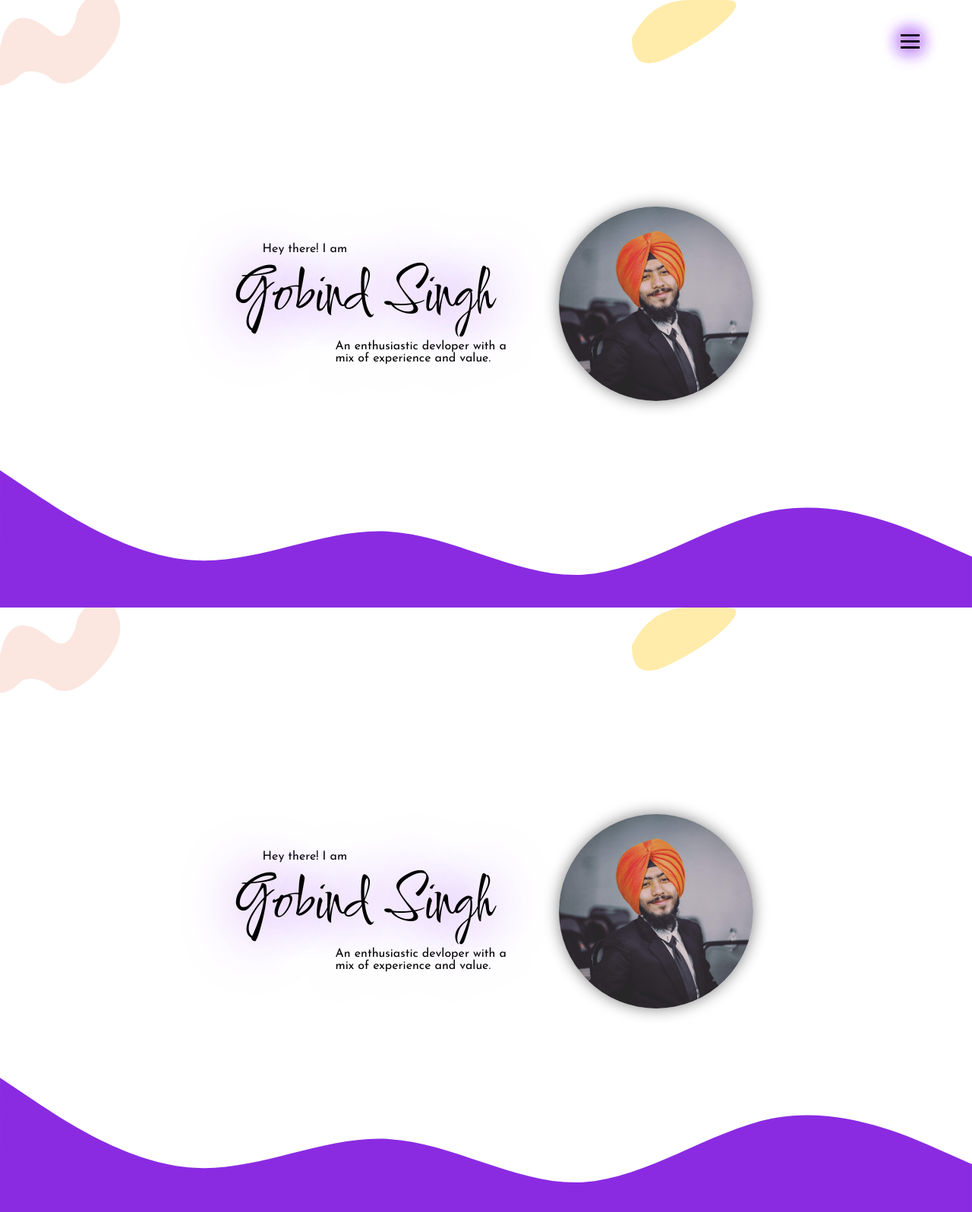
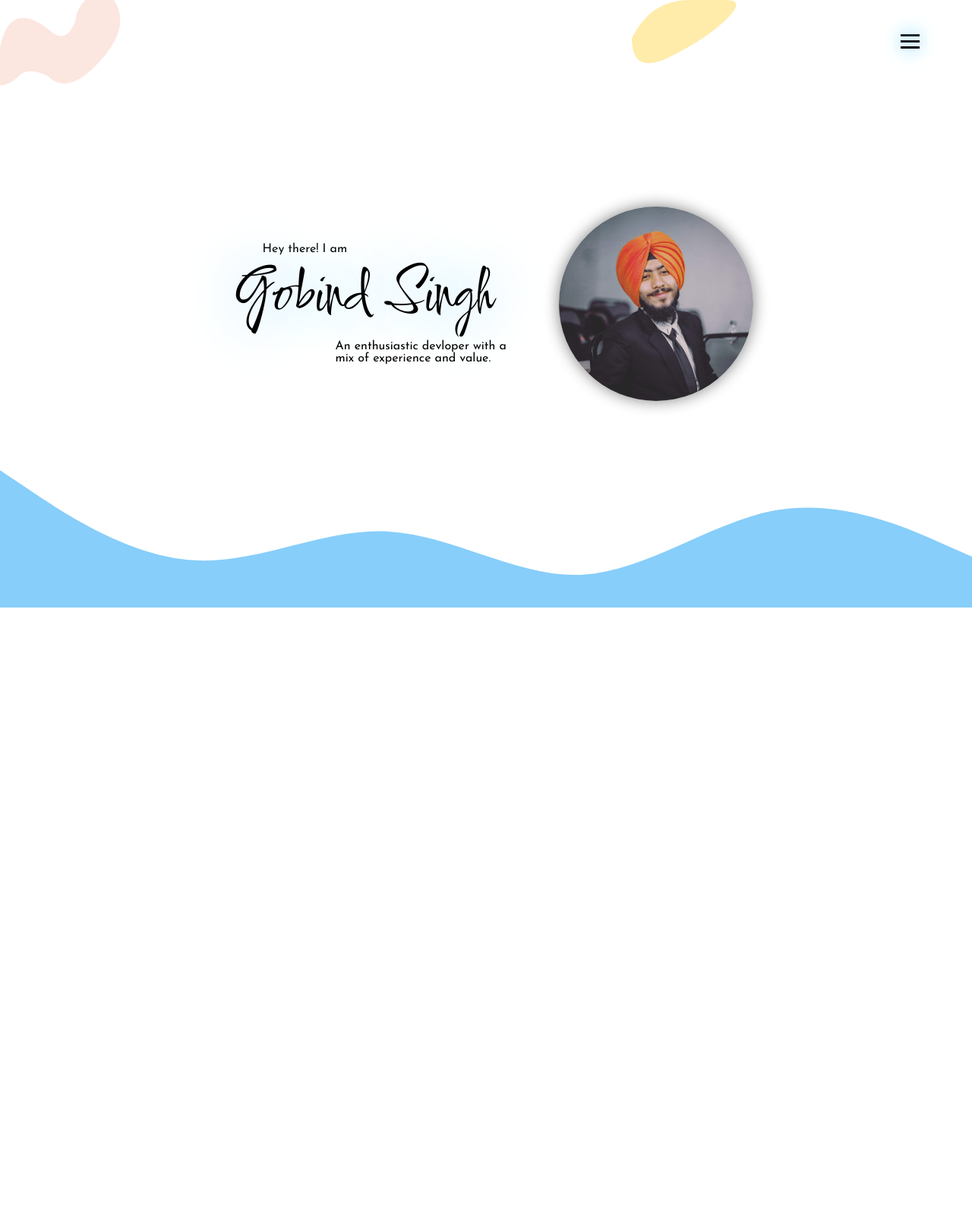
Before and after one commit to theGobindSingh/resume, a React (Create React App) app: page / in a window 1280 px wide. Shown: the top 1596 px of the page at 76% size. After the commit the page ends 800 px from the top, so only its background shows below. Built offline with nearby package versions, Linux system fonts and the light colour scheme; a web font is replaced by a local one.

Commit message:
draft 1.4

```diff
--- a/package.json
+++ b/package.json
@@ -11,6 +11,7 @@
     "react-dom": "^17.0.2",
     "react-icons": "^4.3.1",
     "react-router-dom": "^6.0.2",
+    "react-router-hash-link": "^2.4.3",
     "react-scripts": "4.0.3",
     "web-vitals": "^1.1.2"
   },
--- a/src/Components/Nav/Nav.css
+++ b/src/Components/Nav/Nav.css
@@ -17,7 +17,7 @@
   background-color: black;
   margin: 5px;
   transition: all 0.3s ease;
-  box-shadow: 0 0 40px aliceblue, 0 0 30px blueviolet, 0 0 20px blueviolet;
+  box-shadow: 0 0 40px aliceblue, 0 0 30px lightskyblue, 0 0 20px lightskyblue;
 }
 #Nav .toggle .line1 {
   transform: rotate(-45deg) translate(-5px, 6px);
@@ -40,7 +40,7 @@
   padding-bottom: 110px;
   height: 100vh;
   width: 30%;
-  background-color: rgba(60, 134, 219, 0.8);
+  background-color: rgba(48, 107, 179, 0.95);
   z-index: 1;
   flex-direction: column;
   align-items: center;
--- a/src/Components/Nav/Nav.js
+++ b/src/Components/Nav/Nav.js
@@ -1,5 +1,7 @@
 import "./Nav.css";
 import React from "react";
+
+import { HashLink as Link } from "react-router-hash-link";
 
 export default function Nav() {
   function navi() {
@@ -20,7 +22,7 @@ export default function Nav() {
       document.querySelector(".burger").classList.toggle("toggle");
     } catch {}
   }
-  const linkPre = "resume";
+  // const linkPre = "resume";
   return (
     <div id="Nav">
       <div
@@ -40,28 +42,28 @@ export default function Nav() {
               navi();
             }}
           >
-            <a href="/#Home">Home</a>
+            <Link to="/#Home">Home</Link>
           </li>
           <li
             onClick={() => {
               navi();
             }}
           >
-            <a href="/#About">About</a>
+            <Link to="/#About">About</Link>
           </li>
           <li
             onClick={() => {
               navi();
             }}
           >
-            <a href="/#ExpEdu">Education & Experience</a>
+            <Link to="/#ExpEdu">Education & Experience</Link>
           </li>
           <li
             onClick={() => {
               navi();
             }}
           >
-            <a href="/#Sample">My Sample Works</a>
+            <Link to="/#Sample">My Sample Works</Link>
           </li>
         </ul>
       </nav>
--- a/src/Pages/About/About.css
+++ b/src/Pages/About/About.css
@@ -10,9 +10,10 @@
   top: 0 auto;
   padding: 0%;
   margin: 0%;
+  margin-top: -2%;
   height: auto;
   width: 100%;
-  fill: blueviolet;
+  fill: lightskyblue;
   overflow: hidden;
 }
 
@@ -87,9 +88,9 @@
   bottom: 0;
   padding: 0%;
   margin: 0%;
-  margin-bottom: -2%;
+  margin-bottom: -3%;
   height: auto;
   width: 100%;
-  fill: blueviolet;
+  fill: lightskyblue;
   overflow: hidden;
 }
--- a/src/Pages/ExpEdu/ExpEdu.css
+++ b/src/Pages/ExpEdu/ExpEdu.css
@@ -15,7 +15,8 @@
 }
 
 #ExpEdu .allContent h2 {
-  /* margin-bottom: 2%; */
+  margin-top: 2%;
+  margin-bottom: 2%;
   font-family: "Comforter", cursive;
   font-size: 4rem;
   font-weight: 200;
--- a/src/Pages/Home/Home.css
+++ b/src/Pages/Home/Home.css
@@ -17,7 +17,7 @@
   margin-left: 02.5%;
   margin-right: 02.5%;
   width: 30%;
-  text-shadow: 0 0 75px blueviolet;
+  text-shadow: 0 0 75px lightskyblue;
 }
 #Home .text span {
   font-family: "Josefin Sans", sans-serif;
@@ -96,6 +96,6 @@
   margin-bottom: -2%;
   height: auto;
   width: 100%;
-  fill: blueviolet;
+  fill: lightskyblue;
   overflow: hidden;
 }
--- a/src/Pages/Sample/Sample.css
+++ b/src/Pages/Sample/Sample.css
@@ -106,16 +106,34 @@
 }
 
 @keyframes rotRig {
-  from {
+  0% {
     transform: none;
+    background-color: lightskyblue;
   }
-  to {
+  50% {
+    background-color: blueviolet;
+  }
+  100% {
     transform: rotate(360deg);
+    background-color: lightskyblue;
+  }
+}
+@keyframes rotLef {
+  0% {
+    transform: none;
+    fill: lightskyblue;
+  }
+  50% {
+    fill: blueviolet;
+  }
+  100% {
+    transform: rotate(360deg);
+    fill: lightskyblue;
   }
 }
 #Sample .Fig._6.Container {
   position: absolute;
-  background-color: blueviolet;
+  background-color: lightskyblue;
   width: 10vw;
   height: 10vw;
   top: 5%;
@@ -124,10 +142,10 @@
 }
 #Sample .Fig._7.Container {
   position: absolute;
-  fill: blueviolet;
+  fill: lightskyblue;
   width: 9vw;
   height: 9vw;
   bottom: 5%;
   right: 5%;
-  animation: rotRig 6s linear 0s infinite reverse forwards;
+  animation: rotLef 6s linear 0s infinite reverse forwards;
 }
--- a/src/index.js
+++ b/src/index.js
@@ -8,7 +8,6 @@ import { BrowserRouter, Route, Routes } from "react-router-dom";
 
 ReactDOM.render(
   <React.StrictMode>
-    <App />
     <BrowserRouter basename={process.env.PUBLIC_URL}>
       <Routes>
         <Route exact path="/" element={<App />}></Route>
```
Also changed, not shown: 1 other file (tests, documents, lock files or other folders).
